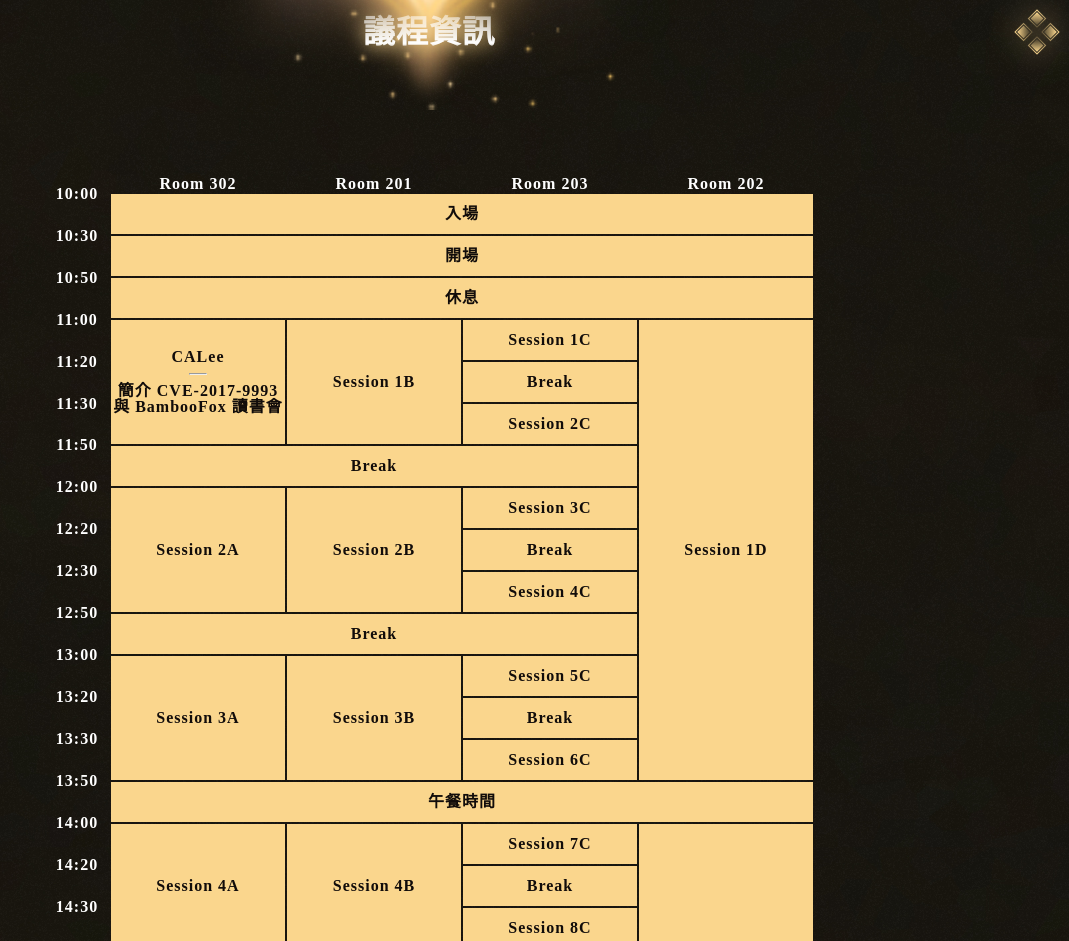
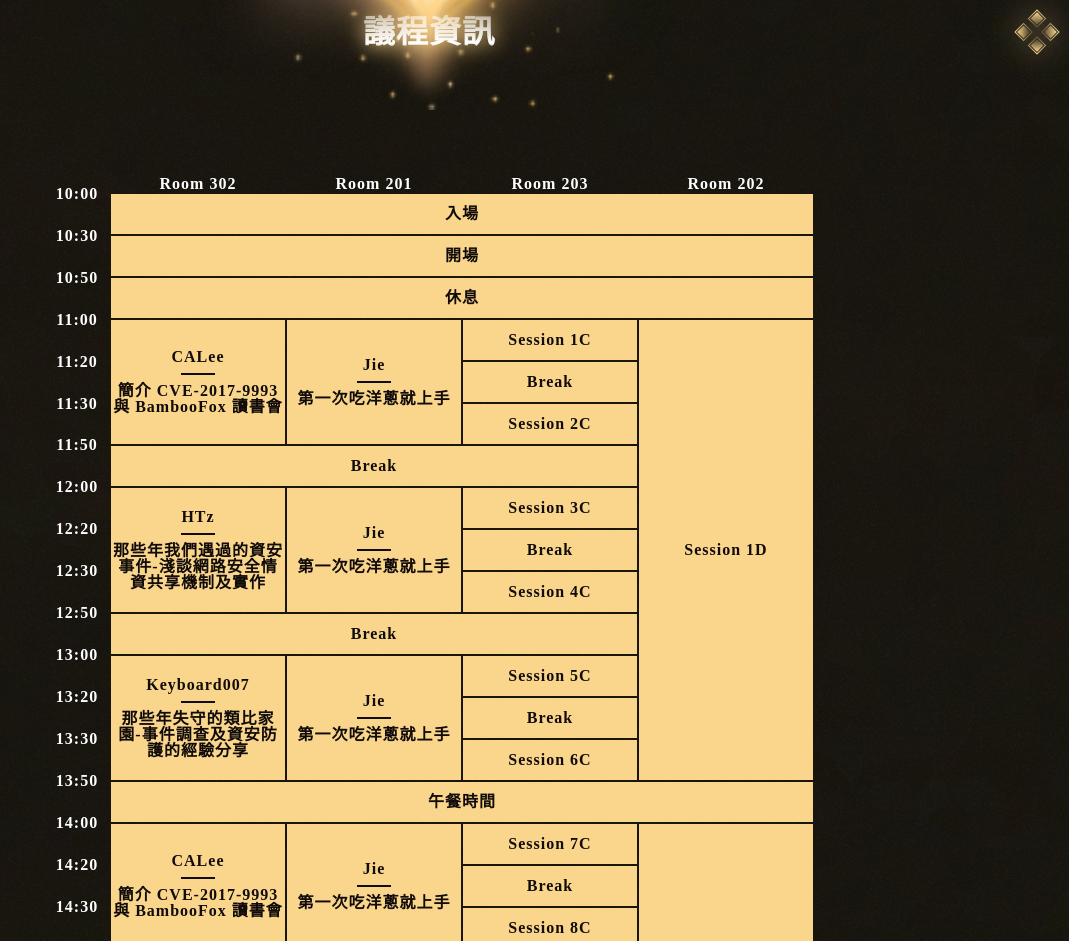
Before and after one commit to tdoh/tdoh.online, a Vue app: page /agenda in a window 1280 px wide. Shown: the top 941 px of the page, without its empty margins (211-1280 px from the left). Built offline with nearby package versions, Linux system fonts and the light colour scheme; a web font is replaced by a local one.

Commit message:
Layout: agenda more info

```diff
--- a/src/assets/scss/_color.scss
+++ b/src/assets/scss/_color.scss
@@ -2,5 +2,6 @@ $black: #000000;
 $dark: #110C0A;
 $light: #201C19;
 $gold: #FAD68D;
+$gold-shadow: #9F885A;
 $white: #ffffff;
 $red: #B94136;
--- a/src/assets/scss/_spotlight.scss
+++ b/src/assets/scss/_spotlight.scss
@@ -303,6 +303,7 @@
       flex-direction: column;
       font-size: 12pt;
       position: relative;
+      cursor: pointer;
       @media screen and (max-width: 800px) {
         flex-direction: row;
         justify-content: space-between;
@@ -339,8 +340,8 @@
         }
       }
       hr {
-        width: 1rem;
-        color: $dark;
+        width: 2rem;
+        border: 1px solid $dark;
         @media screen and (max-width: 800px) {
           display: none;
         }
--- a/src/views/Agenda.vue
+++ b/src/views/Agenda.vue
@@ -13,7 +13,7 @@
         <div class="event room" v-for="room in agenda.room" :key="`room-${room.id}`" :style="{ 'grid-area': `room-${room.id}` }">
           <p>{{ room.name }}</p>
         </div>
-        <div class="event session" v-for="session in agenda.session" :key="`session-${session.id}`" :style="{ 'grid-area': `session-${session.id}` }">
+        <div class="event session" v-for="(session, index) in agenda.session" :key="`session-${session.id}`" @click="nowFocusSessionIndex = index" :style="{ 'grid-area': `session-${session.id}` }">
           <div class="info">
             <div class="box">
               <p class="room tag">{{ agenda.room.filter(e => (e.id === session.id[1]))[0].name }}</p>
@@ -33,6 +33,23 @@
         <div class="event blank"></div>
       </div>
     </div>
+    <div class="fullscreen-container" v-if="nowFocusSessionIndex !== ''">
+      <div class="fullscreen-close" @click="nowFocusSessionIndex = ''">
+        <img src="@/assets/images/icon/close.svg">
+      </div>
+      <div class="fullscreen-header">
+        <div class="border" :style="{ 'background-image': 'url(' + `${require('@/assets/images/icon/menu-active-gold.png')}` + ')'}"></div>
+        <div class="image">
+          <div class="photo" :style="{ 'background-image': `url(${agenda.session[nowFocusSessionIndex].image})` }"></div>
+          <h1><span>{{ agenda.session[nowFocusSessionIndex].speaker }}</span></h1>
+        </div>
+      </div>
+      <div class="fullscreen-content">
+        <h1><span>{{ agenda.session[nowFocusSessionIndex].name }}</span></h1>
+        <p><span>{{ agenda.session[nowFocusSessionIndex].summary }}</span></p>
+        <p><span class="hodler"></span><a class="button" :href="agenda.session[nowFocusSessionIndex].link" target="_blank">查看簡報</a></p>
+      </div>
+    </div>
     <Footer />
   </div>
 </template>
@@ -42,6 +59,7 @@ import layout from '@/components/layout'
 export default {
   data () {
     return {
+      nowFocusSessionIndex: '',
       agenda: {
         time: [
           '10:00',
@@ -133,7 +151,7 @@ export default {
         session: [
           {
             name: '簡介 CVE-2017-9993 與 BambooFox 讀書會',
-            summery: '簡介 CVE-2017-9993 如何繞過防禦，利用 ssrf 造成任意讀取的資安漏洞',
+            summary: '簡介 CVE-2017-9993 如何繞過防禦，利用 ssrf 造成任意讀取的資安漏洞',
             link: 'https://hackmd.io/p/H1B9zOg_W#/',
             image: 'https://i.imgur.com/P5W0wXe.png',
             speaker: 'CALee',
@@ -141,47 +159,83 @@ export default {
             id: '1A'
           },
           {
-            name: 'Session 2A',
+            name: '那些年我們遇過的資安事件-淺談網路安全情資共享機制及實作',
+            summary: '淺談網路安全情資共享機制及實作',
+            link: 'https://hackmd.io/p/H1B9zOg_W#/',
+            image: 'https://i.imgur.com/P5W0wXe.png',
+            speaker: 'HTz',
             time: '50',
             id: '2A'
           },
           {
-            name: 'Session 3A',
+            name: '那些年失守的類比家園-事件調查及資安防護的經驗分享',
+            summary: '藉由自身資安事件調查的經驗分享，並搭配自行整理的各種攻擊手法，整理並分享發生資安事件的時候所需要思維',
+            link: 'https://hackmd.io/p/H1B9zOg_W#/',
+            image: 'https://i.imgur.com/P5W0wXe.png',
+            speaker: 'Keyboard007',
             time: '50',
             id: '3A'
           },
           {
-            name: 'Session 4A',
+            name: '簡介 CVE-2017-9993 與 BambooFox 讀書會',
+            summary: '簡介 CVE-2017-9993 如何繞過防禦，利用 ssrf 造成任意讀取的資安漏洞',
+            link: 'https://hackmd.io/p/H1B9zOg_W#/',
+            image: 'https://i.imgur.com/P5W0wXe.png',
+            speaker: 'CALee',
             time: '50',
             id: '4A'
           },
           {
-            name: 'Session 5A',
+            name: '簡介 CVE-2017-9993 與 BambooFox 讀書會',
+            summary: '簡介 CVE-2017-9993 如何繞過防禦，利用 ssrf 造成任意讀取的資安漏洞',
+            link: 'https://hackmd.io/p/H1B9zOg_W#/',
+            image: 'https://i.imgur.com/P5W0wXe.png',
+            speaker: 'CALee',
             time: '50',
             id: '5A'
           },
           {
-            name: 'Session 1B',
+            name: '第一次吃洋蔥就上手',
+            summary: '這個世界上，有陽光的地方就會有陰暗處，白天的結束就代表著夜晚的到來；網際網路也是一樣。據不具名機構調查，世界上大約有 30% 的網站可以從 Google 查詢的到，剩下的70%則隱身於陰暗處，許多不為人知的交易及服務正在這我們所不知道的世界裡如火如荼地進行著．希望藉由這 session 帶領大家一窺暗網的面貌，也討論其背後相關技術。',
+            link: 'https://www.slideshare.net/JieLiau/the-tor-network',
+            image: 'https://i.imgur.com/gYdKhJq.jpg',
+            speaker: 'Jie',
             time: '50',
             id: '1B'
           },
           {
-            name: 'Session 2B',
+            name: '第一次吃洋蔥就上手',
+            summary: '這個世界上，有陽光的地方就會有陰暗處，白天的結束就代表著夜晚的到來；網際網路也是一樣。據不具名機構調查，世界上大約有 30% 的網站可以從 Google 查詢的到，剩下的70%則隱身於陰暗處，許多不為人知的交易及服務正在這我們所不知道的世界裡如火如荼地進行著．希望藉由這 session 帶領大家一窺暗網的面貌，也討論其背後相關技術。',
+            link: 'https://www.slideshare.net/JieLiau/the-tor-network',
+            image: 'https://i.imgur.com/gYdKhJq.jpg',
+            speaker: 'Jie',
             time: '50',
             id: '2B'
           },
           {
-            name: 'Session 3B',
+            name: '第一次吃洋蔥就上手',
+            summary: '這個世界上，有陽光的地方就會有陰暗處，白天的結束就代表著夜晚的到來；網際網路也是一樣。據不具名機構調查，世界上大約有 30% 的網站可以從 Google 查詢的到，剩下的70%則隱身於陰暗處，許多不為人知的交易及服務正在這我們所不知道的世界裡如火如荼地進行著．希望藉由這 session 帶領大家一窺暗網的面貌，也討論其背後相關技術。',
+            link: 'https://www.slideshare.net/JieLiau/the-tor-network',
+            image: 'https://i.imgur.com/gYdKhJq.jpg',
+            speaker: 'Jie',
             time: '50',
             id: '3B'
           },
           {
-            name: 'Session 4B',
+            name: '第一次吃洋蔥就上手',
+            summary: '這個世界上，有陽光的地方就會有陰暗處，白天的結束就代表著夜晚的到來；網際網路也是一樣。據不具名機構調查，世界上大約有 30% 的網站可以從 Google 查詢的到，剩下的70%則隱身於陰暗處，許多不為人知的交易及服務正在這我們所不知道的世界裡如火如荼地進行著．希望藉由這 session 帶領大家一窺暗網的面貌，也討論其背後相關技術。',
+            link: 'https://www.slideshare.net/JieLiau/the-tor-network',
+            image: 'https://i.imgur.com/gYdKhJq.jpg',
+            speaker: 'Jie',
             time: '50',
             id: '4B'
           },
           {
-            name: 'Session 5B',
+            name: '第一次吃洋蔥就上手',
+            summary: '這個世界上，有陽光的地方就會有陰暗處，白天的結束就代表著夜晚的到來；網際網路也是一樣。據不具名機構調查，世界上大約有 30% 的網站可以從 Google 查詢的到，剩下的70%則隱身於陰暗處，許多不為人知的交易及服務正在這我們所不知道的世界裡如火如荼地進行著．希望藉由這 session 帶領大家一窺暗網的面貌，也討論其背後相關技術。',
+            link: 'https://www.slideshare.net/JieLiau/the-tor-network',
+            image: 'https://i.imgur.com/gYdKhJq.jpg',
+            speaker: 'Jie',
             time: '50',
             id: '5B'
           },
```
Also changed, not shown: src/assets/scss/_plugin.scss (+171 -3 lines), src/assets/images/icon/close.svg (added).
